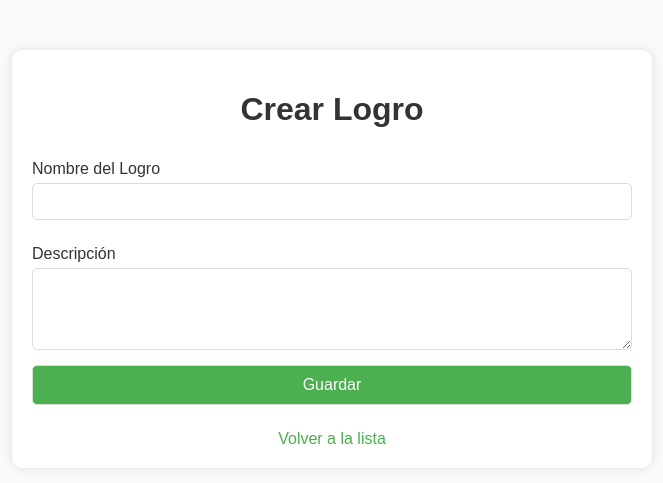
After one commit to Back-End-Gang/sistema-tareas-gamificado, a Django app: page /crear/ in a window 1280 px wide. The commit adds this page. Shown: the top 483 px of the page, without its empty margins (308-971 px from the left). Run offline with Django 4.2, Linux system fonts and the light colour scheme; the visitor is signed in with stand-in values (Sample User, id 1).

Commit message:
creacion crud logros

```diff
--- a/TareasGamificado/TareasGamificado/urls.py
+++ b/TareasGamificado/TareasGamificado/urls.py
@@ -18,18 +18,25 @@ from django.contrib.auth import views as auth_views
 from django.contrib import admin
 from tareas.views import crear_tarea, listar_tareas, actualizar_tarea, eliminar_tarea, Home, LoginVista
 from usuarios.views import *
+from logros.views import *
 
 urlpatterns = [
     path('admin/', admin.site.urls),
     path('', Home, name='index'),
     path('accounts/login/', auth_views.LoginView.as_view(template_name='registration/login.html')),
+    #tarea
     path('crear_tarea/', crear_tarea, name='crear_tarea'),
     path('listar_tareas/', listar_tareas, name='listar_tareas'),
     path('actualizar_tarea/<int:id>/', actualizar_tarea, name='actualizar_tarea'),
     path('eliminar_tarea/<int:id>/', eliminar_tarea, name='eliminar_tarea'),
-
+    #usuarios
     path('listar_usuarios/', listar_usuarios, name='listar_usuarios'),
     path('crear_usuario/', crear_usuario, name='crear_usuario'),
     path('editar_usuario/<int:id>/', editar_usuario, name='editar_usuario'),
-    path('eliminar_usuario/<int:id>/', eliminar_usuario, name='eliminar_usuario')
+    path('eliminar_usuario/<int:id>/', eliminar_usuario, name='eliminar_usuario'),
+    #logros
+    path('listar_logros/', listar_logros, name='listar_logros'),
+    path('crear/', crear_logro, name='crear_logro'),
+    path('actualizar_logros/<int:id>/', editar_logro, name='editar_logro'),
+    path('eliminar_logro/<int:id>/', eliminar_logro, name='eliminar_logro'),
 ]
--- /dev/null
+++ b/TareasGamificado/logros/templates/logros/crear.html
@@ -0,0 +1,73 @@
+<!DOCTYPE html>
+<html lang="es">
+<head>
+    <meta charset="UTF-8">
+    <meta name="viewport" content="width=device-width, initial-scale=1.0">
+    <title>Crear Logro</title>
+    <style>
+        body {
+            font-family: Arial, sans-serif;
+            margin: 0;
+            padding: 0;
+            background-color: #f9f9f9;
+            color: #333;
+        }
+        .container {
+            max-width: 600px;
+            margin: 50px auto;
+            padding: 20px;
+            background: white;
+            border-radius: 10px;
+            box-shadow: 0 0 10px rgba(0, 0, 0, 0.1);
+        }
+        h1 {
+            text-align: center;
+        }
+        form {
+            display: flex;
+            flex-direction: column;
+        }
+        label {
+            margin: 10px 0 5px;
+        }
+        input, textarea, button {
+            padding: 10px;
+            margin-bottom: 15px;
+            border: 1px solid #ddd;
+            border-radius: 5px;
+        }
+        button {
+            background-color: #4CAF50;
+            color: white;
+            font-size: 16px;
+            cursor: pointer;
+        }
+        button:hover {
+            background-color: #45a049;
+        }
+        a {
+            display: block;
+            text-align: center;
+            margin-top: 10px;
+            color: #4CAF50;
+            text-decoration: none;
+        }
+    </style>
+</head>
+<body>
+    <div class="container">
+        <h1>Crear Logro</h1>
+        <form method="POST">
+            {% csrf_token %}
+            <label for="nombre">Nombre del Logro</label>
+            <input type="text" id="nombre" name="nombre" required>
+
+            <label for="descripcion">Descripción</label>
+            <textarea id="descripcion" name="descripcion" rows="4" required></textarea>
+
+            <button type="submit">Guardar</button>
+        </form>
+        <a href="{% url 'listar_logros' %}">Volver a la lista</a>
+    </div>
+</body>
+</html>
--- a/TareasGamificado/logros/views.py
+++ b/TareasGamificado/logros/views.py
@@ -13,12 +13,12 @@ def listar_logros(request):
 @login_required
 def crear_logro(request):
     if request.method == 'POST':
+        usuario = request.POST.get('usuario')
         nombre = request.POST.get('nombre')
         descripcion = request.POST.get('descripcion')
-        usuario = request.user  # Asigna el usuario logueado
         Logro.objects.create(nombre=nombre, descripcion=descripcion, usuario=usuario)
         return redirect('listar_logros')
-    return render(request, 'logros/crear_logro.html')
+    return render(request, 'logros/crear.html')
 
 @login_required
 def editar_logro(request, id):
@@ -26,9 +26,10 @@ def editar_logro(request, id):
     if request.method == 'POST':
         logro.nombre = request.POST.get('nombre')
         logro.descripcion = request.POST.get('descripcion')
+        logro.usuario = request.POST.get('usuario')
         logro.save()
         return redirect('listar_logros')
-    return render(request, 'logros/editar_logro.html', {'logro': logro})
+    return render(request, 'logros/actualizar_logros.html', {'logro': logro})
 
 @login_required
 def eliminar_logro(request, id):
@@ -36,4 +37,4 @@ def eliminar_logro(request, id):
     if request.method == 'POST':
         logro.delete()
         return redirect('listar_logros')
-    return render(request, 'logros/eliminar_logro.html', {'logro': logro})
+    return render(request, 'logros/eliminar_logros.html', {'logro': logro})
--- a/TareasGamificado/tareas/templates/index.html
+++ b/TareasGamificado/tareas/templates/index.html
@@ -25,5 +25,8 @@
         <input type="submit" class="button is-dark" value="Usuarios" />
     </form>
 
+    <form action="/listar_logros/">
+        <input type="submit" class="button is-dark" value="Logro" />
+    </form>
 </body>
 </html>
```
Also changed, not shown: TareasGamificado/logros/models.py (+1 -6 lines), TareasGamificado/logros/templates/actualizar_logros.html (deleted, +0 -19 lines), TareasGamificado/logros/templates/crear.html (deleted, +0 -19 lines), TareasGamificado/logros/templates/eliminar_logros.html (deleted, +0 -16 lines), TareasGamificado/logros/templates/listar_logros.html (deleted, +0 -28 lines), TareasGamificado/logros/templates/logros/actualizar_logros.html (added, +63 -0 lines), TareasGamificado/logros/templates/logros/eliminar_logros.html (added, +71 -0 lines), TareasGamificado/logros/templates/logros/listar_logros.html (added, +55 -0 lines).
